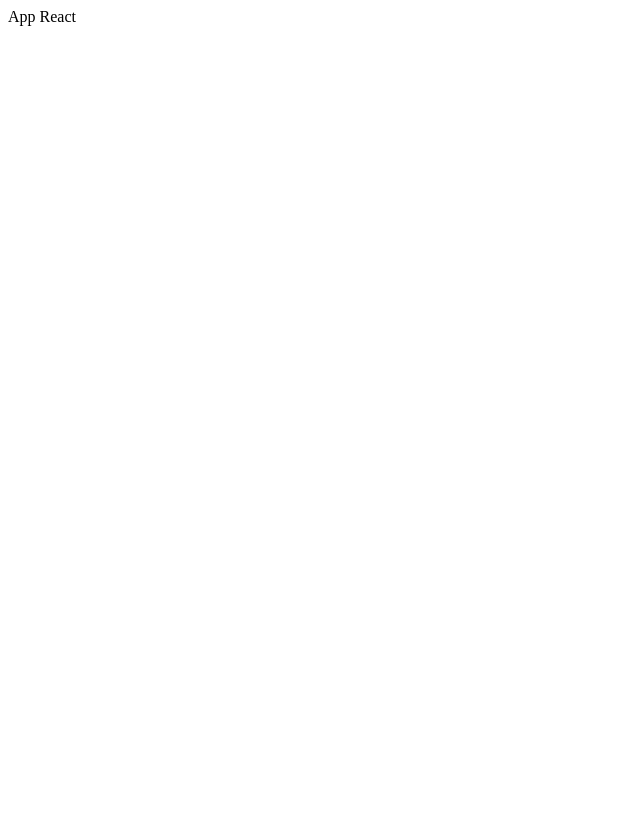
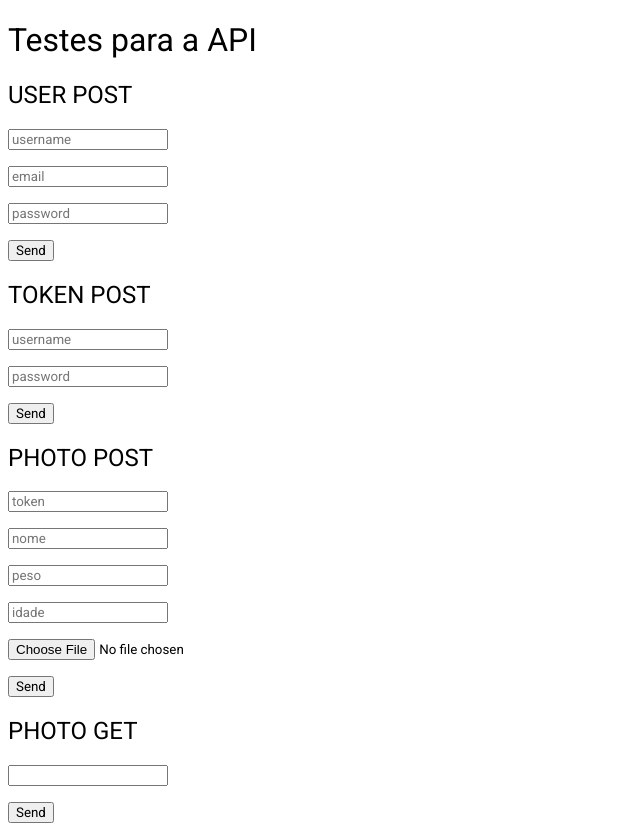
Before and after one commit to wseguchi/puppies, a React (Vite) app: page / in a window 1280 px wide. Shown: the whole page, without its empty margins (0-640 px from the left). Before the commit the page ends 800 px from the top, so only its background shows below. Built offline with nearby package versions, Linux system fonts and the light colour scheme.

Commit message:
API tests

```diff
--- /dev/null
+++ b/api-tests/Api.jsx
@@ -0,0 +1,27 @@
+import React from 'react';
+import UserPost from './endpoints/UserPost';
+import TokenPost from './endpoints/TokenPost';
+import PhotoPost from './endpoints/PhotoPost';
+import PhotoGet from './endpoints/PhotoGet';
+
+const Api = () => {
+  return (
+    <div>
+      <h1>Testes para a API</h1>
+
+      <h2>USER POST</h2>
+      <UserPost />
+
+      <h2>TOKEN POST</h2>
+      <TokenPost />
+
+      <h2>PHOTO POST</h2>
+      <PhotoPost />
+
+      <h2>PHOTO GET</h2>
+      <PhotoGet />
+    </div>
+  );
+};
+
+export default Api;
--- /dev/null
+++ b/api-tests/endpoints/PhotoGet.jsx
@@ -0,0 +1,31 @@
+import React from 'react';
+
+const PhotoGet = () => {
+  const [id, setId] = React.useState('');
+
+  function handleSubmit(event) {
+    event.preventDefault();
+    fetch(`https://dogsapi.origamid.dev/json/api/photo/${id}`)
+      .then((response) => {
+        console.log(response);
+        return response.json();
+      })
+      .then((json) => {
+        console.log(json);
+        return json;
+      });
+  }
+
+  return (
+    <form onSubmit={handleSubmit}>
+      <input
+        type='text'
+        value={id}
+        onChange={({ target }) => setId(target.value)}
+      ></input>
+      <button>Send</button>
+    </form>
+  );
+};
+
+export default PhotoGet;
--- /dev/null
+++ b/api-tests/endpoints/PhotoPost.jsx
@@ -0,0 +1,72 @@
+import React from 'react';
+
+const PhotoPost = () => {
+  const [token, setToken] = React.useState('');
+  const [nome, setNome] = React.useState('');
+  const [peso, setPeso] = React.useState('');
+  const [idade, setIdade] = React.useState('');
+  const [img, setImg] = React.useState('');
+
+  function handleSubmit(event) {
+    event.preventDefault();
+
+    const formData = new FormData();
+    formData.append('img', img);
+    formData.append('nome', nome);
+    formData.append('peso', peso);
+    formData.append('idade', idade);
+
+    fetch('https://dogsapi.origamid.dev/json/api/photo', {
+      method: 'POST',
+      headers: {
+        Authorization: 'Bearer ' + token,
+      },
+      body: formData,
+    })
+      .then((response) => {
+        console.log(response);
+        return response.json();
+      })
+      .then((json) => {
+        console.log(json);
+        return json;
+      });
+  }
+
+  return (
+    <form onSubmit={handleSubmit}>
+      <input
+        type='text'
+        placeholder='token'
+        value={token}
+        onChange={({ target }) => setToken(target.value)}
+      ></input>
+      <input
+        type='text'
+        placeholder='nome'
+        value={nome}
+        onChange={({ target }) => setNome(target.value)}
+      ></input>
+      <input
+        type='text'
+        placeholder='peso'
+        value={peso}
+        onChange={({ target }) => setPeso(target.value)}
+      ></input>
+      <input
+        type='text'
+        placeholder='idade'
+        value={idade}
+        onChange={({ target }) => setIdade(target.value)}
+      ></input>
+      <input
+        type='file'
+        onChange={({ target }) => setImg(target.files[0])}
+      ></input>
+
+      <button>Send</button>
+    </form>
+  );
+};
+
+export default PhotoPost;
--- /dev/null
+++ b/api-tests/endpoints/TokenPost.jsx
@@ -0,0 +1,53 @@
+import React from 'react';
+
+const TokenPost = () => {
+  const [username, setUsername] = React.useState('');
+  const [password, setPassword] = React.useState('');
+  const [token, setToken] = React.useState('');
+
+  function handleSubmit(event) {
+    event.preventDefault();
+    console.log({ username, password });
+
+    fetch('https://dogsapi.origamid.dev/json/jwt-auth/v1/token', {
+      method: 'POST',
+      headers: {
+        'Content-Type': 'application/json',
+      },
+      body: JSON.stringify({
+        username,
+        password,
+      }),
+    })
+      .then((response) => {
+        console.log(response);
+        return response.json();
+      })
+      .then((json) => {
+        console.log(json);
+        setToken(json.token);
+        return json;
+      });
+  }
+
+  return (
+    <form onSubmit={handleSubmit}>
+      <input
+        type='text'
+        placeholder='username'
+        value={username}
+        onChange={({ target }) => setUsername(target.value)}
+      ></input>
+      <input
+        type='text'
+        placeholder='password'
+        value={password}
+        onChange={({ target }) => setPassword(target.value)}
+      ></input>
+      <button>Send</button>
+      <p style={{ wordBreak: 'break-all' }}>{token}</p>
+    </form>
+  );
+};
+
+export default TokenPost;
--- /dev/null
+++ b/api-tests/endpoints/UserPost.jsx
@@ -0,0 +1,58 @@
+import React from 'react';
+
+const UserPost = () => {
+  const [username, setUsername] = React.useState('');
+  const [email, setEmail] = React.useState('');
+  const [password, setPassword] = React.useState('');
+
+  function handleSubmit(event) {
+    event.preventDefault();
+    console.log({ username, email, password });
+
+    fetch('https://dogsapi.origamid.dev/json/api/user', {
+      method: 'POST',
+      headers: {
+        'Content-Type': 'application/json',
+      },
+      body: JSON.stringify({
+        username,
+        email,
+        password,
+      }),
+    })
+      .then((response) => {
+        console.log(response);
+        return response.json();
+      })
+      .then((json) => {
+        console.log(json);
+        return json;
+      });
+  }
+
+  return (
+    <form onSubmit={handleSubmit}>
+      <input
+        type='text'
+        placeholder='username'
+        value={username}
+        onChange={({ target }) => setUsername(target.value)}
+      ></input>
+      <input
+        type='text'
+        placeholder='email'
+        value={email}
+        onChange={({ target }) => setEmail(target.value)}
+      ></input>
+      <input
+        type='text'
+        placeholder='password'
+        value={password}
+        onChange={({ target }) => setPassword(target.value)}
+      ></input>
+      <button>Send</button>
+    </form>
+  );
+};
+
+export default UserPost;
--- a/index.html
+++ b/index.html
@@ -4,6 +4,7 @@
     <meta charset="UTF-8" />
     <meta name="viewport" content="width=device-width, initial-scale=1.0" />
     <meta name="description" content="Dogs - Rede social para cachorros." />
+    <link rel="stylesheet" href="./src/App.css" />
     <title>My Social Dogs</title>
   </head>
 
--- /dev/null
+++ b/src/App.css
@@ -0,0 +1,11 @@
+@import url('https://fonts.googleapis.com/css2?family=Roboto:wght@400;900&display=swap');
+
+* {
+  font-family: 'Roboto', sans-serif;
+  font-weight: 400;
+}
+
+input {
+  display: block;
+  margin-bottom: 1rem;
+}
--- a/src/App.jsx
+++ b/src/App.jsx
@@ -1,7 +1,12 @@
 import React from 'react';
+import Api from '../api-tests/Api';
 
 const App = () => {
-  return <div>App React</div>;
+  return (
+    <div>
+      <Api />
+    </div>
+  );
 };
 
 export default App;
```
